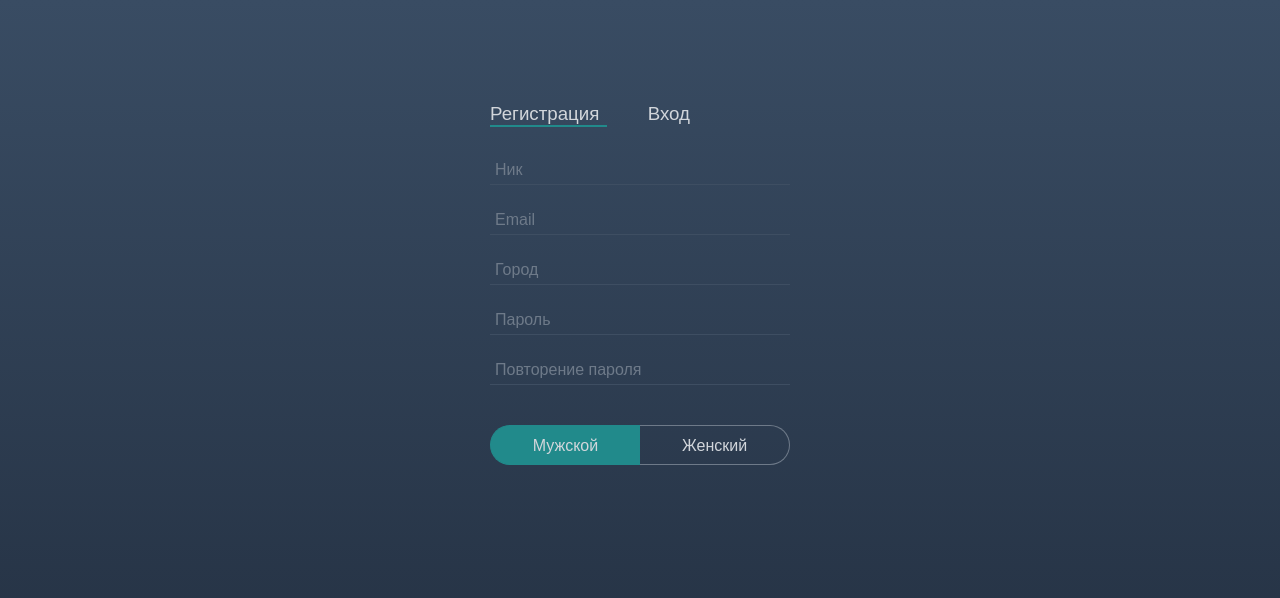
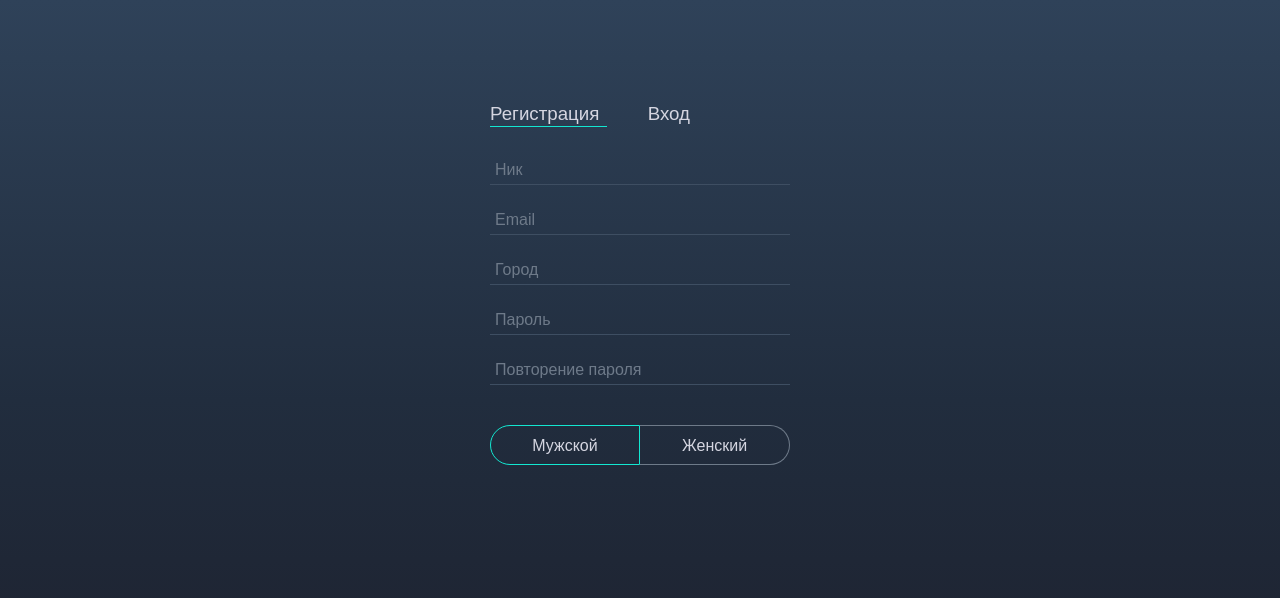
Before and after one commit to MicrofoxTeam/webgym-frontend, a Vue app: page /#/Register in a window 1280 px wide. Shown: the top 598 px of the page. Built offline with nearby package versions, Linux system fonts and the light colour scheme.

Commit message:
Auto stash before merge of "master" and "origin/master"

```diff
--- a/src/App.vue
+++ b/src/App.vue
@@ -18,7 +18,7 @@ export default {
     -moz-osx-font-smoothing: grayscale;
     width: 100vw;
     height: 100vh;
-    background: linear-gradient(#394C63,#212D3E);
+    background: linear-gradient(#2f4259,#212D3E, #1C1E2A);
     overflow-x: hidden;
   }
   * {
--- a/src/components/Register.vue
+++ b/src/components/Register.vue
@@ -92,7 +92,7 @@ export default {
         }
 
         .active-tab__line {
-            height: 2px;
+            height: 1px;
             background-color: $accent-color;
             position: absolute;
             bottom: -2px;
@@ -148,16 +148,15 @@ export default {
 
             .gender-select--button__left {
                 border-radius: 20px 0 0 20px;
-                border-right: none!important;
+                border-right: none;
             }
 
             .gender-select--button__right {
                 border-radius: 0 20px 20px 0;
-                border-left: none!important;
+                border-left: none;
             }
 
             .gender-select--button__active {
-                background-color: $accent-color;
                 border: 1px solid $accent-color;
             }
         }
--- a/src/main.scss
+++ b/src/main.scss
@@ -1,7 +1,8 @@
 $cubic_bezier: cubic-bezier(.7,0,.3,1);
-$accent-color: #218a8b;
+// $accent-color: #218a8b;
+$accent-color: #13E7D1;
 $secondary-color: #6e7a89;
-$text-color: #D2D6DB;
+$text-color: #D5D6E1;
 $error-color: #80262c;
 
 input {
@@ -35,10 +36,10 @@ input {
     height: 48px;
     position: absolute;
     bottom: 0;
-    background-color: #1f807d;
-    color: white;
+    border: 1px solid $accent-color;
     display: flex;
     border-radius: 12px;
+    color: $text-color;
 
     p {
         margin: auto;
```
